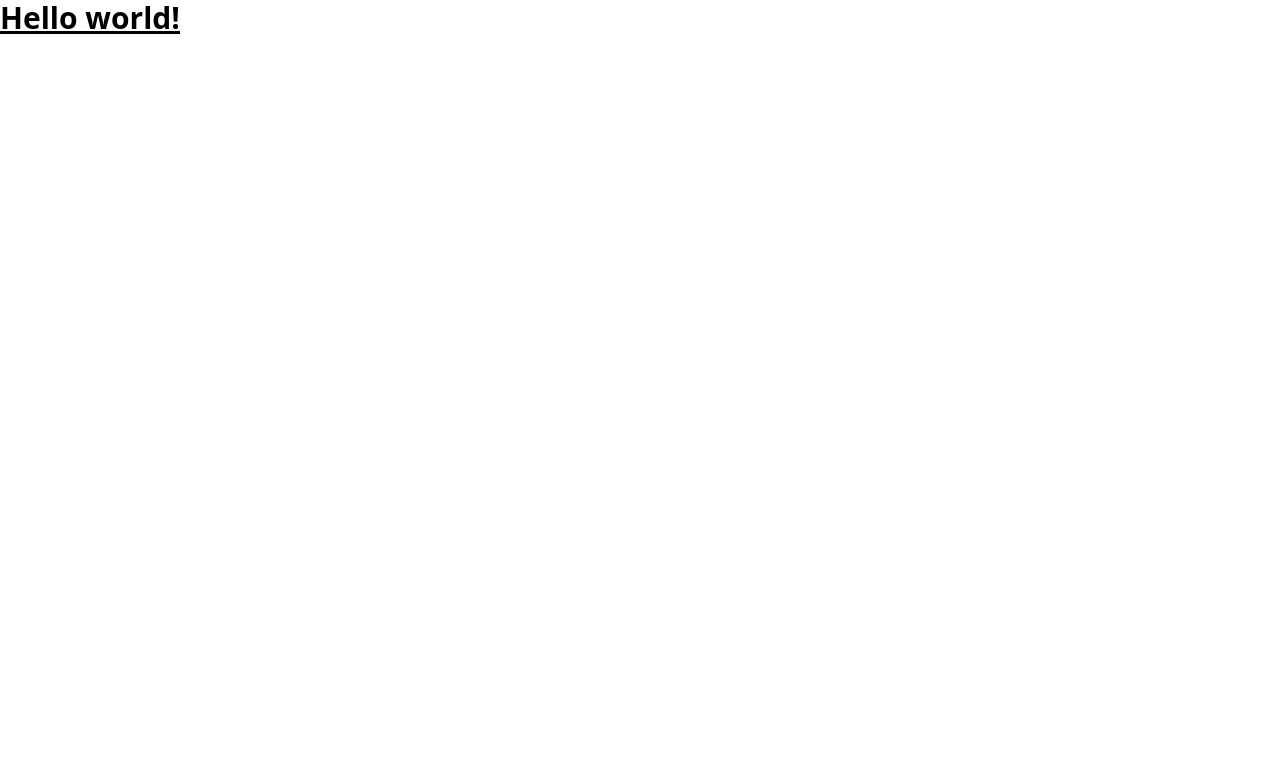
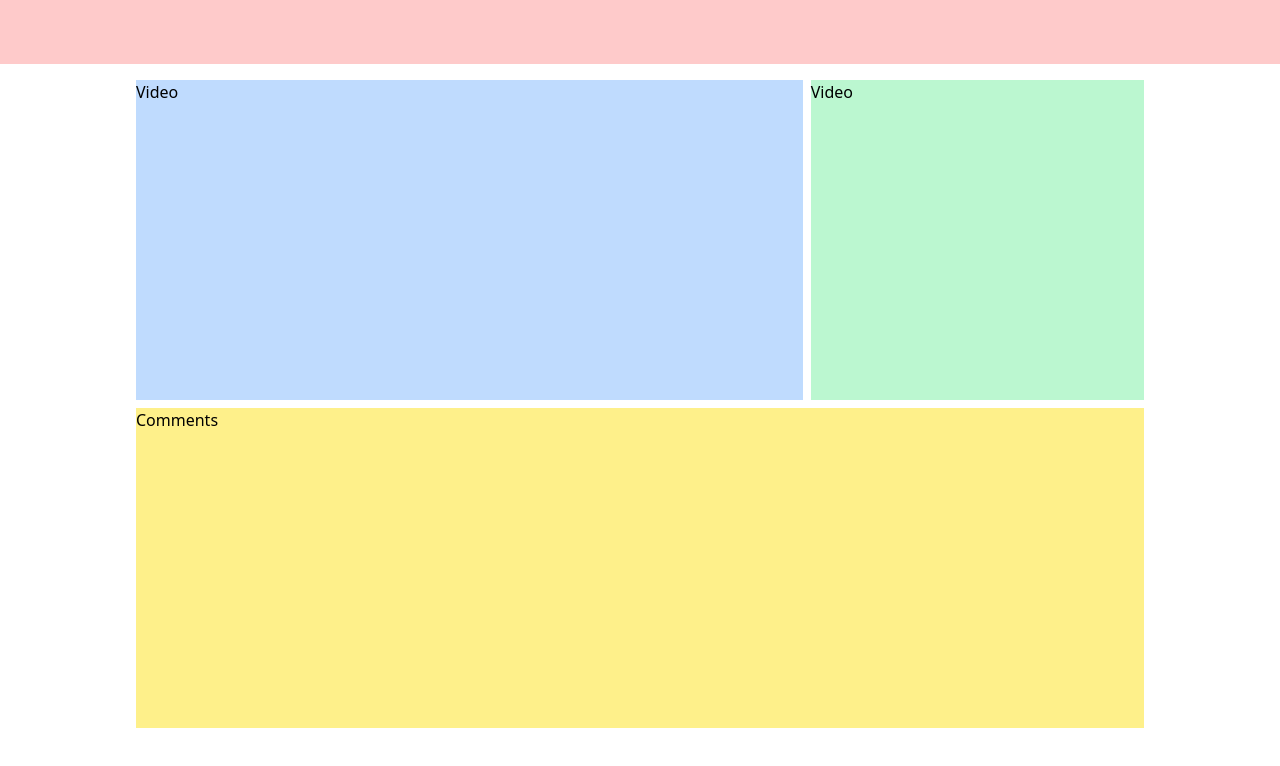
Before and after one commit to javascriptmid/react-arch, a React (Create React App) app: page / in a window 1280 px wide. Shown: the top 766 px of the page. Built offline with nearby package versions, Linux system fonts and the light colour scheme.

Commit message:
add base layout

```diff
--- a/src/App.tsx
+++ b/src/App.tsx
@@ -1,3 +1,26 @@
 export default function App() {
-  return <h1 className="text-3xl font-bold underline">Hello world!</h1>;
+  return (
+    <>
+      <div className="h-16 bg-red-200" />
+      <div className="py-4 px-2 max-w-5xl mx-auto space-y-2">
+        <div className="flex flex-col md:flex-row space-x-2">
+          <div className="w-8/12">
+            <div style={{ height: 320 }} className="flex-1 bg-blue-200">
+              Video
+            </div>
+          </div>
+          <div className="w-4/12">
+            <div style={{ height: 320 }} className="flex-1 bg-green-200">
+              Video
+            </div>
+          </div>
+        </div>
+        <div className="w-full">
+          <div style={{ height: 320 }} className="flex-1 bg-yellow-200">
+            Comments
+          </div>
+        </div>
+      </div>
+    </>
+  );
 }
```
